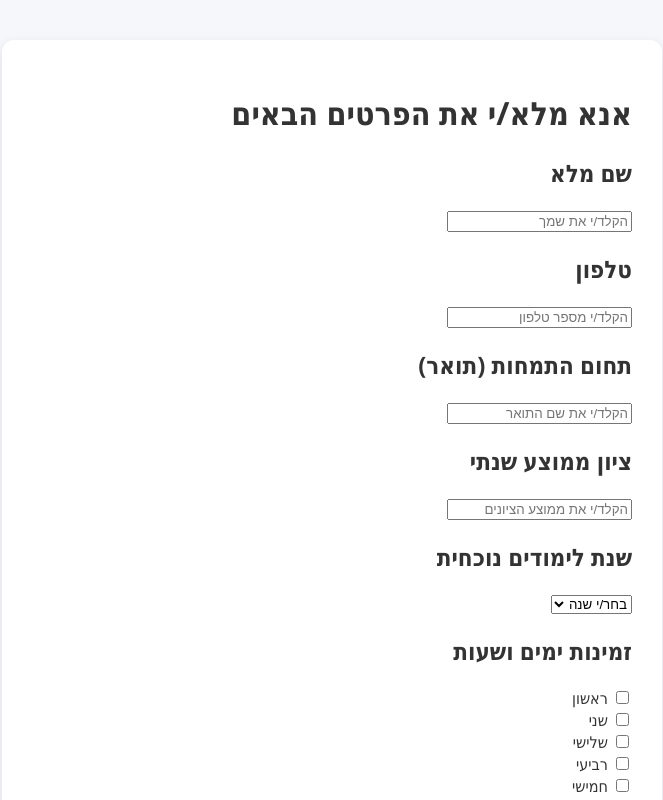
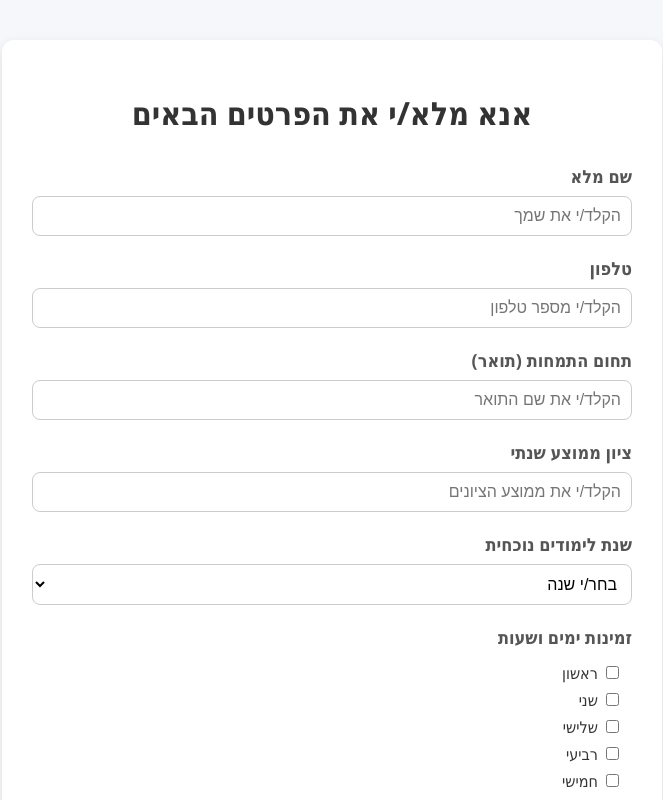
Before and after one commit to danielraz29/papa-frontend, a React (Create React App) app: page /mentor-request in a window 1280 px wide. Shown: the top 800 px of the page, without its empty margins (308-971 px from the left). Built offline with nearby package versions, Linux system fonts and the light colour scheme; the HTML template or start-up script is replaced by a standard one.

Commit message:
Update MentorRequest.js

```diff
--- a/src/MentorRequest.js
+++ b/src/MentorRequest.js
@@ -1,5 +1,5 @@
 import React, { useState } from "react";
-import styles from "./MentorRequest.module.css"; // CSS Module
+import styles from "./MentorRequest.module.css";
 
 function MentorRequest() {
   const [year, setYear] = useState("");
@@ -18,7 +18,7 @@ function MentorRequest() {
   const handleDayChange = (day, checked) => {
     const updatedDays = checked
       ? [...selectedDays, day]
-      : selectedDays.filter(d => d !== day);
+      : selectedDays.filter((d) => d !== day);
 
     const updatedAvailability = { ...availability };
     if (!checked) {
@@ -30,9 +30,9 @@ function MentorRequest() {
   };
 
   const handleTimeChange = (day, time) => {
-    setAvailability(prev => ({
+    setAvailability((prev) => ({
       ...prev,
-      [day]: time
+      [day]: time,
     }));
   };
 
@@ -66,52 +66,60 @@ function MentorRequest() {
 
   return (
     <div className={styles.container}>
-      <h1>אנא מלא/י את הפרטים הבאים</h1>
+      <h1 className={styles.title}>אנא מלא/י את הפרטים הבאים</h1>
 
       <form onSubmit={handleSubmit}>
         <div className={styles.formGroup}>
-          <h2>שם מלא</h2>
+          <h2 className={styles.subHeading}>שם מלא</h2>
           <input
             type="text"
             placeholder="הקלד/י את שמך"
             value={name}
-            onChange={e => setName(e.target.value)}
+            onChange={(e) => setName(e.target.value)}
+            className={styles.inputText}
           />
         </div>
 
         <div className={styles.formGroup}>
-          <h2>טלפון</h2>
+          <h2 className={styles.subHeading}>טלפון</h2>
           <input
             type="text"
             placeholder="הקלד/י מספר טלפון"
             value={phone}
-            onChange={e => setPhone(e.target.value)}
+            onChange={(e) => setPhone(e.target.value)}
+            className={styles.inputText}
           />
         </div>
 
         <div className={styles.formGroup}>
-          <h2>תחום התמחות (תואר)</h2>
+          <h2 className={styles.subHeading}>תחום התמחות (תואר)</h2>
           <input
             type="text"
             placeholder="הקלד/י את שם התואר"
             value={degree}
-            onChange={e => setDegree(e.target.value)}
+            onChange={(e) => setDegree(e.target.value)}
+            className={styles.inputText}
           />
         </div>
 
         <div className={styles.formGroup}>
-          <h2>ציון ממוצע שנתי</h2>
+          <h2 className={styles.subHeading}>ציון ממוצע שנתי</h2>
           <input
             type="text"
             placeholder="הקלד/י את ממוצע הציונים"
             value={average}
-            onChange={e => setAverage(e.target.value)}
+            onChange={(e) => setAverage(e.target.value)}
+            className={styles.inputText}
           />
         </div>
 
         <div className={styles.formGroup}>
-          <h2>שנת לימודים נוכחית</h2>
-          <select value={year} onChange={e => setYear(e.target.value)}>
+          <h2 className={styles.subHeading}>שנת לימודים נוכחית</h2>
+          <select
+            value={year}
+            onChange={(e) => setYear(e.target.value)}
+            className={styles.select}
+          >
             <option value="">בחר/י שנה</option>
             <option>א'</option>
             <option>ב'</option>
@@ -121,10 +129,10 @@ function MentorRequest() {
         </div>
 
         <div className={styles.formGroup}>
-          <h2>זמינות ימים ושעות</h2>
-          {days.map(day => (
+          <h2 className={styles.subHeading}>זמינות ימים ושעות</h2>
+          {days.map((day) => (
             <div key={day} className={styles.dayItem}>
-              <label>
+              <label className={styles.label}>
                 <input
                   type="checkbox"
                   checked={selectedDays.includes(day)}
@@ -152,7 +160,7 @@ function MentorRequest() {
         </div>
 
         <div className={styles.formGroup}>
-          <h2>העלה/י קורות חיים</h2>
+          <h2 className={styles.subHeading}>העלה/י קורות חיים</h2>
           <input
             type="file"
             accept=".pdf,.doc,.docx"
@@ -174,7 +182,9 @@ function MentorRequest() {
           <div className={styles.popupContent}>
             <h1>בקשתך נשלחה</h1>
             <p>ניצור עמך קשר בהקדם.</p>
-            <button onClick={closePopup}>סגור</button>
+            <button className={styles.popupButton} onClick={closePopup}>
+              סגור
+            </button>
           </div>
         </div>
       )}
```
